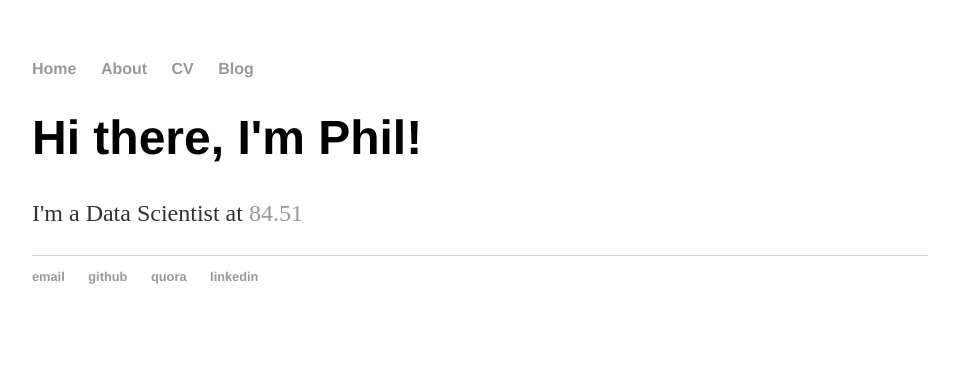
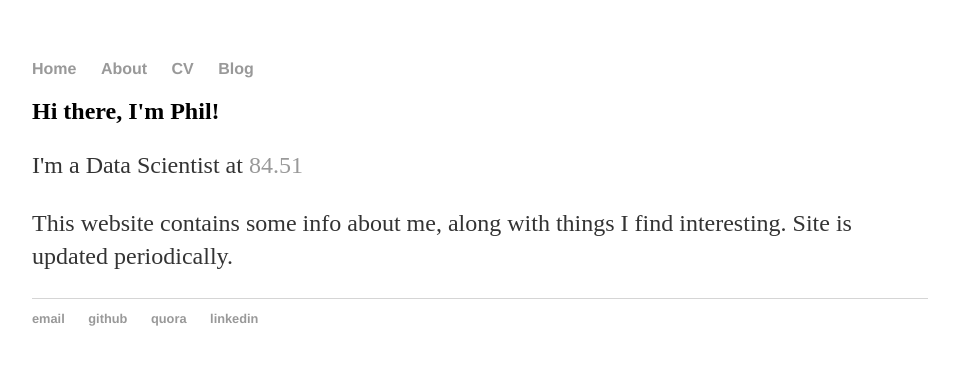
Before and after one commit to panders225/panders225.github.io, a Jekyll site: the page built from index.html, in a window 1280 px wide. Shown: the top 365 px of the page, without its empty margins (160-1119 px from the left). Built offline with Jekyll 4.4.1, drawn with Linux system fonts in a browser that asks for light colours.

Commit message:
fleshing out main page

```diff
--- a/index.html
+++ b/index.html
@@ -3,6 +3,7 @@ layout: default
 title: Phil Anderson, Data Scientist
 ---
 <div class="blurb">
-	<h1>Hi there, I'm Phil!</h1>
+	<h2>Hi there, I'm Phil!</h2>
 	<p>I'm a Data Scientist at <a href="https://www.8451.com/">84.51</a></p>
+	<p>This website contains some info about me, along with things I find interesting.  Site is updated periodically.</p>
 </div><!-- /.blurb -->
```
